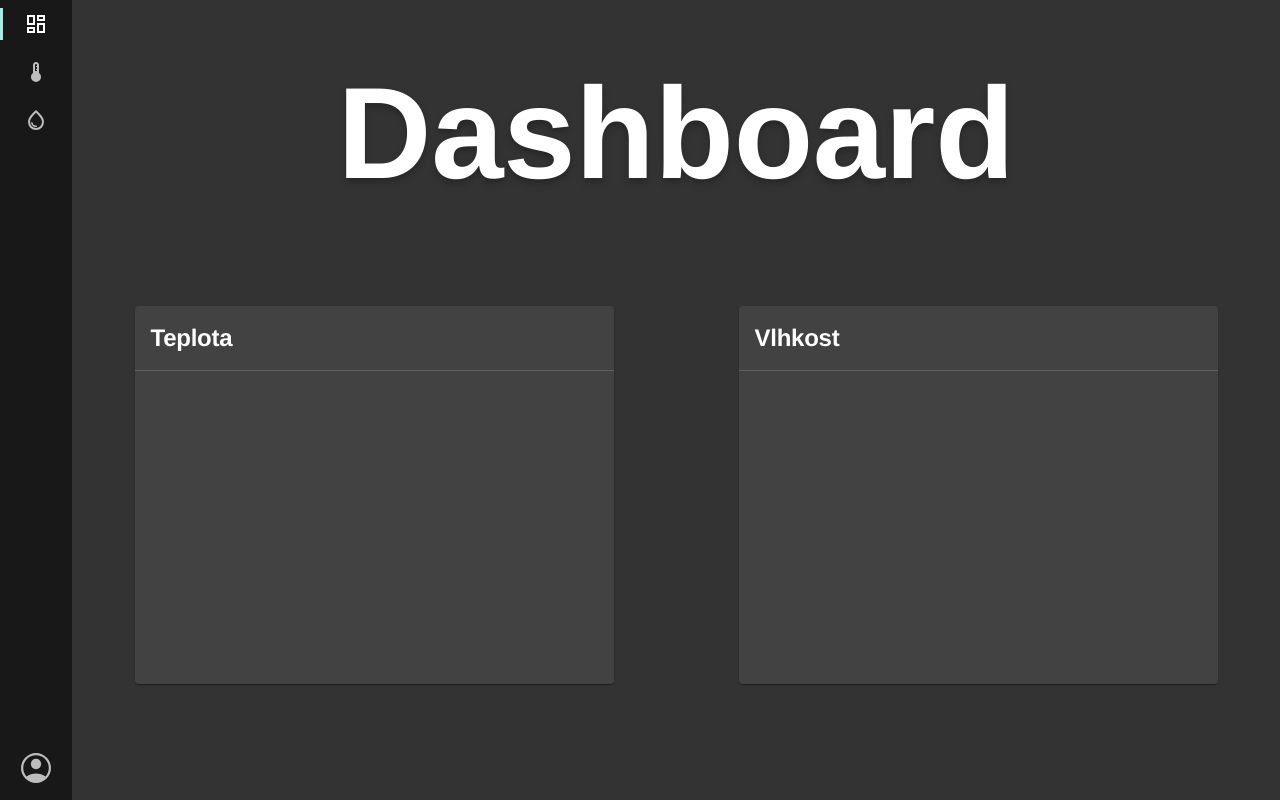
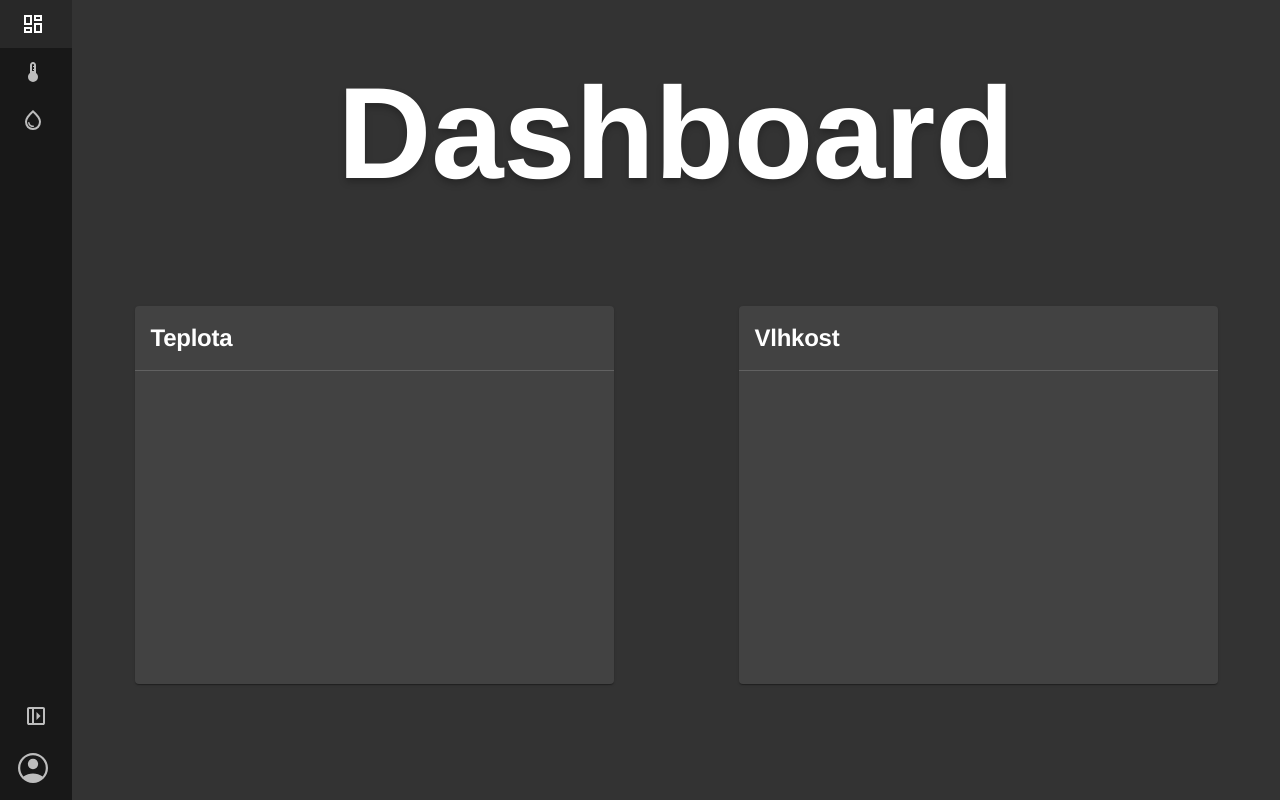
Before and after one commit to uu-team-8/uuWeb, a React (Vite) app: page / in a window 1280 px wide. Built offline with nearby package versions, Linux system fonts and the light colour scheme; the HTML template or start-up script is replaced by a standard one.

Commit message:
LeftPanel

```diff
--- a/src/components/left-panel-item.tsx
+++ b/src/components/left-panel-item.tsx
@@ -6,17 +6,17 @@ interface LeftPanelItemProps {
     icon: JSX.Element
     label: string
     href: string
+    expanded: boolean
     large?: boolean
 }
 
-const LeftPanelItem: FC<LeftPanelItemProps> = ({ icon, label, href, large }) => {
+const LeftPanelItem: FC<LeftPanelItemProps> = ({ icon, label, href, large, expanded }) => {
     const [location] = useLocation();
 
     return (
         <Link href={href}>
-            <Wrapper large={large}>
+            <Wrapper large={large} expanded={expanded}>
                 <Content selected={location == href} large={large}>
-                    <SelectedIndicator />
                     {icon}
                     <p>{label}</p>
                 </Content>
@@ -25,8 +25,8 @@ const LeftPanelItem: FC<LeftPanelItemProps> = ({ icon, label, href, large }) =>
     )
 }
 
-const Wrapper = styled("div") <{ large?: boolean }>`
-    width: 224px;
+const Wrapper = styled("div") <{ large?: boolean, expanded: boolean }>`
+    width: 228px;
     height: ${p => p.large ? "64px" : "48px"};
     padding: 8px 0px;
     cursor: pointer;
@@ -36,6 +36,14 @@ const Wrapper = styled("div") <{ large?: boolean }>`
     svg {
         width: ${p => p.large ? "36px" : "24px"};
         height: ${p => p.large ? "36px" : "24px"};
+    }
+
+    &:hover {
+        background-color: ${p => p.theme.gray.gray15};
+    }
+
+    &:active {
+        background-color: ${p => p.theme.gray.gray20};
     }
 `
 
--- a/src/components/left-panel.tsx
+++ b/src/components/left-panel.tsx
@@ -15,6 +15,9 @@ const LeftPanel: FC<LeftPanelProps> = ({ children }) => {
         <LeftPanelWrapper expanded={expanded}>
             {children}
             <Spacer />
+            <ExpandButton onClick={() => setExpanded(!expanded)} expanded={expanded}>
+                <svg xmlns="http://www.w3.org/2000/svg" height="24" viewBox="0 96 960 960" width="24"><path d="m480 756 160-160H320l160 160ZM200 936q-33 0-56.5-23.5T120 856V296q0-33 23.5-56.5T200 216h560q33 0 56.5 23.5T840 296v560q0 33-23.5 56.5T760 936H200Zm560-520V296H200v120h560Zm-560 80v360h560V496H200Zm0-80V296v120Z" /></svg>
+            </ExpandButton>
             <LeftPanelItem icon={<svg xmlns="http://www.w3.org/2000/svg" height="48" viewBox="0 96 960 960" width="48"><path d="M222 801q63-40 124.5-60.5T480 720q72 0 134 20.5T739 801q44-54 62.5-109T820 576q0-145-97.5-242.5T480 236q-145 0-242.5 97.5T140 576q0 61 19 116t63 109Zm257.814-195Q422 606 382.5 566.314q-39.5-39.686-39.5-97.5t39.686-97.314q39.686-39.5 97.5-39.5t97.314 39.686q39.5 39.686 39.5 97.5T577.314 566.5q-39.686 39.5-97.5 39.5Zm-.219 370q-83.146 0-156.275-31.5t-127.225-86Q142 804 111 731.159 80 658.319 80 575.5q0-82.819 31.5-155.659Q143 347 197.5 293t127.341-85.5Q397.681 176 480.5 176q82.819 0 155.659 31.5Q709 239 763 293t85.5 127Q880 493 880 575.734q0 82.734-31.5 155.5T763 858.5q-54 54.5-127.129 86T479.595 976Z" /></svg>} label="Vojtěch Novotný" href="/profil" large />
         </LeftPanelWrapper>
     )
@@ -28,6 +31,7 @@ const LeftPanelWrapper = styled("div") <{ expanded: boolean }>`
     overflow: hidden;
     display: flex;
     flex-direction: column;
+    user-select: none;
 
     p {
         display: ${p => !p.expanded ? "none" : "block"};
@@ -35,9 +39,27 @@ const LeftPanelWrapper = styled("div") <{ expanded: boolean }>`
 `
 
 const ExpandButton = styled("div") <{ expanded: boolean }>`
-    width: 22px;
-    height: 24px;
-    background-color: ${p => p.theme.gray.gray25};
+    width: 40px;
+    height: 40px;
+    display: flex;
+    align-items: center;
+    justify-content: center;
+    border-radius: 5px;
+    margin-left: 16px;
+    cursor: pointer;
+
+    > svg {
+        fill: ${p => p.theme.gray.gray75};
+        transform: rotate(${p => p.expanded ? "90deg" : "-90deg"});
+    }
+
+    &:hover {
+        background-color: ${p => p.theme.gray.gray15};
+    }
+
+    &:active {
+        background-color: ${p => p.theme.gray.gray20};
+    }
 `
 
 export default LeftPanel;
```
Also changed, not shown: src/assets/icons/panel-open.svg.
